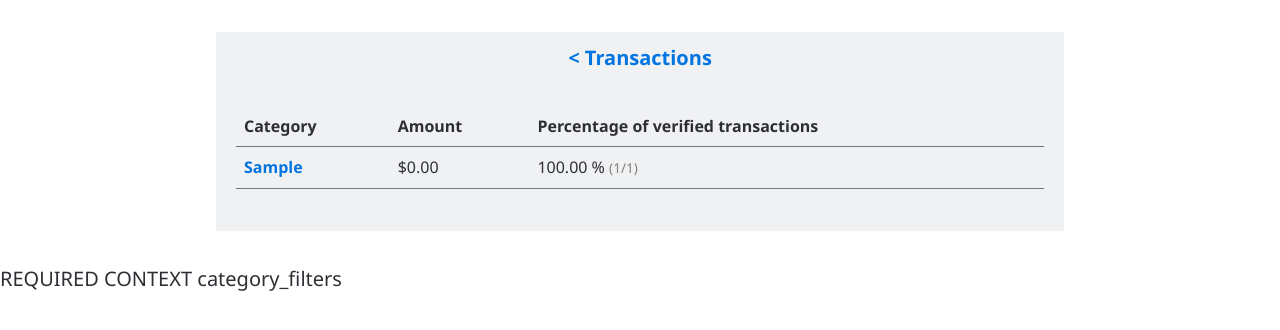
After one commit to DAWorm1/expense_tracker, a Django app: page /account/category/ in a window 1280 px wide. The commit adds this page. Shown: the top 330 px of the page. Run offline with Django 5.2, Linux system fonts and the light colour scheme; a user stored in the database is signed in; tables that the repository leaves empty hold one stand-in row (values such as "Sample post").

Commit message:
Refactored table of transactions for reuse Created category index and detail page for front-end Created a DB index on transaction category names Ensured category names are slugs Added check on each Transaction for whether it's category has been verified Created Category class as a wrapper to send Category information to front-end template

```diff
--- a/expense_tracker/account_manager/filters.py
+++ b/expense_tracker/account_manager/filters.py
@@ -4,11 +4,24 @@ from datetime import date,timedelta
 from dateutil.relativedelta import relativedelta
 from .models import Transaction
 import calendar
+from dataclasses import dataclass
+from decimal import Decimal
 
 from typing import TYPE_CHECKING
 
 if TYPE_CHECKING:
     from django.db.models import QuerySet
+
+@dataclass
+class Category():
+    name: str
+    amount: Decimal
+    total_amount: int
+    verified_amount: int
+
+    @property
+    def verified_percentage(self):
+        return Decimal((self.verified_amount / self.total_amount)*100)
 
 class Period(IntEnum):
     THIS_MONTH = 1
--- a/expense_tracker/account_manager/models.py
+++ b/expense_tracker/account_manager/models.py
@@ -1,6 +1,9 @@
 from django.db import models
 from django.contrib.contenttypes.fields import GenericForeignKey
 from django.contrib.contenttypes.models import ContentType
+from django.core.validators import validate_slug
+from django.forms import ValidationError
+from django.template.defaultfilters import slugify
 from taggit.managers import TaggableManager
 import pandas as pd
 from .templates import TransactionTemplate
@@ -70,12 +73,22 @@ class Account(models.Model):
                 transactions_skipped.append(tr)
                 continue
 
+            cat_name = slugify(tr.category)
+
+            # Check category is valid
+            try:
+                validate_slug(cat_name)
+            except ValidationError:
+                transactions_skipped.append(tr)
+                print(f"WARNING: Category: {cat_name} is an invalid name.")
+                continue
+
             Transaction.objects.create(
                 transaction_date=tr.transaction_date,
                 posted_date=tr.posted_date,
                 account=self,
                 description=tr.description,
-                category=tr.category,
+                category=cat_name,
                 category_certainty=None,
                 debit_amount=tr.debit_amount,
                 credit_amount=tr.credit_amount
@@ -121,13 +134,12 @@ class Transaction(models.Model):
     posted_date = models.DateField(blank=True)
     account = models.ForeignKey(Account, on_delete=models.CASCADE, related_name="transactions")
     description = models.TextField(default="")
-    category = models.CharField(max_length=255, blank=True)
+    category = models.CharField(max_length=255, blank=True, validators=[validate_slug,])
     category_certainty = models.FloatField(blank=True, null=True)
     debit_amount = models.DecimalField(max_digits=15, decimal_places=2, blank=True, default=0.00)
     credit_amount = models.DecimalField(max_digits=15, decimal_places=2, blank=True, default=0.00)
 
     note = models.TextField(blank=True,default="")
-
     tags = TaggableManager(blank=True)
 
     # If the balance is not given for a transaction, null
@@ -136,6 +148,19 @@ class Transaction(models.Model):
     def is_credit(self):
         return True if self.credit_amount > 0 else False
 
+    def is_category_verified(self):
+        if self.category_certainty == 1:
+            return True
+        return False
+
+    def set_category(self, category: str):
+        self.category_certainty = 1
+        self.category = category
+        self.save(update_fields=[
+            "category_certainty",
+            "category"
+        ])
+
     def readable_amount(self):
         if abs(self.debit_amount) > 0:
             return abs(self.debit_amount)*-1
@@ -143,6 +168,12 @@ class Transaction(models.Model):
             return abs(self.credit_amount)
         return Decimal(0)
     readable_amount.short_description="Amount"
+
+    class Meta:
+        indexes = [
+            models.Index(models.functions.Lower("category").desc(),name="category_name_lower_idx")
+        ]
+
 
 
 
--- /dev/null
+++ b/expense_tracker/account_manager/templates/account_manager/category-index.html
@@ -0,0 +1,45 @@
+{% include 'base.html' %}
+
+{% if request.user.is_authenticated %}
+{% load static %}
+{% load template_filters %}
+{% load humanize %}
+
+{% block header %}
+{% endblock %}
+
+{% block content %}
+<div class="container">
+    <div class="content-container">
+        <div class="top-bar">
+            <a href="{% url 'index' %}"><p>< Transactions</p></a>
+        </div>
+
+        <table>
+            <tr>
+              <th>Category</th>
+              <th>Amount</th>
+              <th>Percentage of verified transactions</th>
+            </tr>
+            {% for cat in category_filters %}
+            <tr>
+              <td><a href="{% url 'account_manager:category-detail' cat.name%}">{{cat.name}}</a></td>
+              <td class="{% if cat.amount < 0 %}red{%elif cat.amount > 0%}green{%endif%}" >${{cat.amount|floatformat:2|intcomma}}</td>
+              <td>{{cat.verified_percentage|floatformat:2}} % <span class="helper-text">({{cat.verified_amount}}/{{cat.total_amount}})</span></td>
+            </tr>
+            {% endfor %}
+          </table>
+    </div>
+</div>
+{% endblock %}
+
+{% block script %}
+{% endblock %}
+{% endif %}
+
+
+
+
+ REQUIRED CONTEXT
+
+ category_filters
--- a/expense_tracker/account_manager/urls.py
+++ b/expense_tracker/account_manager/urls.py
@@ -1,9 +1,13 @@
 from django.urls import path, include
-from .views import transaction_detail,transaction_edit,transaction_item_create,transaction_item_delete
+from .views import transaction_detail,transaction_edit,transaction_item_create,transaction_item_delete,category_index,category_detail
+
+
 
 app_name = "account_manager"
 
 urlpatterns = [
+    path('category/',category_index,name='category-index'),
+    path('category/<str:name>',category_detail,name='category-detail'),
     path('transaction/<int:id>',transaction_detail,name="transaction-detail"),
     path('transaction/<int:id>/edit/',transaction_edit,name="transaction-edit"),
     path('transaction/<int:id>/item/add/',transaction_item_create,name="transaction-item-add"),
--- a/expense_tracker/account_manager/views.py
+++ b/expense_tracker/account_manager/views.py
@@ -1,9 +1,15 @@
 from django.shortcuts import render
 from django.urls import reverse
+from django.template.defaultfilters import slugify
+from django.core.validators import validate_slug
+from django.core.exceptions import ValidationError
 from .models import Transaction, TransactionItem
+from django.db.models import Sum
 from .forms import EditableTransactionFields, TransactionItemDetailForm
+from .filters import Category
 from django.http.response import HttpResponseRedirect
 from typing import TYPE_CHECKING
+from decimal import Decimal
 
 if TYPE_CHECKING:
     from django.http.request import HttpRequest
@@ -33,7 +39,45 @@ def _get_transaction_detail_context(tr: Transaction, form: TransactionItemDetail
     }
     return context
 
+def category_detail(request, name:str):
+    context = {
+        "name": name
+    }
+
+    context["category_transactions"] = Transaction.objects.filter(category=name)
+
+    return render(request,"account_manager/category-detail.html",context=context)
+
 # Create your views here.
+def category_index(request):
+    context = {}
+
+    all_categories: list[str] = [cat["category"] for cat in Transaction.objects.all().order_by("category").values("category").distinct()]
+
+    # Get data for each category and create Category objects to send to Template
+    category_filters = {}
+    for cat in all_categories:
+        all_tr = Transaction.objects.filter(category=cat)
+        credit_amount = all_tr.aggregate(Sum("credit_amount"))["credit_amount__sum"]
+        debit_amount = all_tr.aggregate(Sum("debit_amount"))["debit_amount__sum"]
+        amount = credit_amount - debit_amount
+
+        verified_transactions = 0
+        for tr in all_tr:
+            if tr.is_category_verified():
+                verified_transactions += 1
+
+        category_filters[cat] = Category(
+            tr.category,
+            amount,
+            all_tr.count(),
+            verified_transactions)
+
+    context["category_filters"] = sorted(category_filters.values(), key=lambda x: x.amount)
+
+    return render(request,"account_manager/category-index.html", context=context)
+
+
 def transaction_detail(request, id: int):
     tr = Transaction.objects.get(pk=id)
 
@@ -49,6 +93,11 @@ def transaction_edit(request, id: int):
         made_changes = True
     if request.POST.get("category"):
         tr.category = request.POST["category"]
+        try:
+            validate_slug(request.POST["category"])
+        except ValidationError:
+            tr.category = slugify(request.POST["category"])
+
         tr.category_certainty = 1
         made_changes = True
     if request.POST.get("tags"):
--- a/expense_tracker/static/css/base.css
+++ b/expense_tracker/static/css/base.css
@@ -8,6 +8,11 @@
   * SECTION TOKENS
   * font: font-style font-variant font-weight font-size/line-height font-family; }
 ------------------------------------------------------------------ */
+
+.helper-text {
+  color: gray;
+  font-size: 85%;
+}
 
 .green {
   color: green;
```
Also changed, not shown: expense_tracker/account_manager/templates/account_manager/category-detail.html (added, +19 -0 lines), expense_tracker/templates/index.html (+2 -16 lines), expense_tracker/templates/transaction_table.html (added, +20 -0 lines), expense_tracker/account_manager/migrations/0009_transaction_category_name_lower_idx.py (added).
